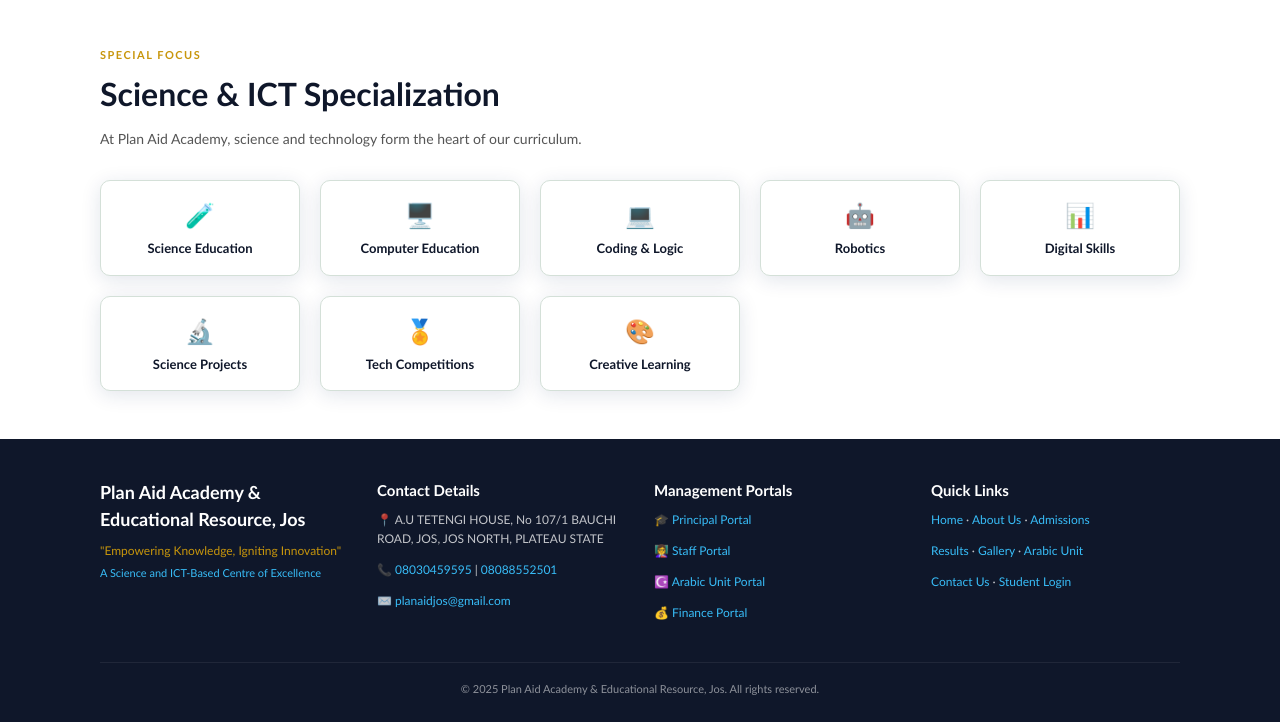
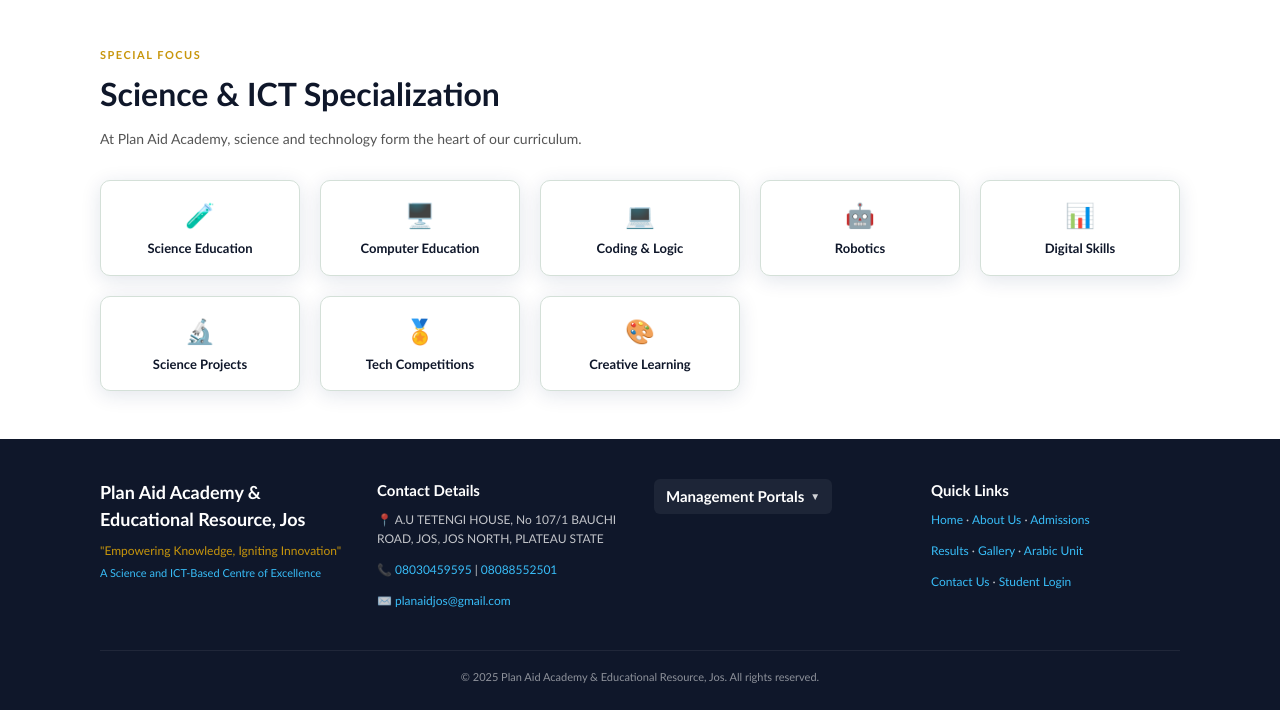
Before and after one commit to kaycodes94/schoolaid, a PHP site: page / in a window 1280 px wide. Shown: the part 2354-3076 px from the top of the page. Run offline with PHP 8.4, Linux system fonts and the light colour scheme.

Commit message:
Hide management portals in footer until header click

```diff
--- a/index.php
+++ b/index.php
@@ -181,6 +181,7 @@
   footer p { line-height: 1.6; margin-bottom: 12px; }
   footer a { color: var(--sky); text-decoration: none; }
   footer a:hover { text-decoration: underline; }
+  #mgmt-portals-toggle:hover { background: rgba(255,255,255,0.12) !important; color: var(--gold); }
   .footer-grid { max-width: 1080px; margin: 0 auto; display: grid; grid-template-columns: repeat(auto-fit, minmax(220px, 1fr)); gap: 28px; margin-bottom: 28px; }
   .footer-bottom { border-top: 1px solid rgba(255,255,255,0.1); padding-top: 18px; text-align: center; font-size: 11px; opacity: 0.7; max-width: 1080px; margin: 0 auto; }
 
@@ -709,11 +710,16 @@
       <p style="font-size:12px">✉️ <a href="mailto:planaidjos@gmail.com">planaidjos@gmail.com</a></p>
     </div>
     <div>
-      <h4 style="font-size:15px">Management Portals</h4>
-      <p style="font-size:12px"><a href="javascript:void(0)" onclick="openPortalLogin('principal')">🎓 Principal Portal</a></p>
-      <p style="font-size:12px"><a href="javascript:void(0)" onclick="openPortalLogin('staff')">👩‍🏫 Staff Portal</a></p>
-      <p style="font-size:12px"><a href="javascript:void(0)" onclick="openPortalLogin('arabic')">☪️ Arabic Unit Portal</a></p>
-      <p style="font-size:12px"><a href="javascript:void(0)" onclick="openPortalLogin('finance')">💰 Finance Portal</a></p>
+      <h4 id="mgmt-portals-toggle" onclick="toggleManagementPortals()" style="font-size:15px; cursor:pointer; user-select:none; display:inline-flex; align-items:center; gap:6px; background:rgba(255,255,255,0.06); padding:6px 12px; border-radius:6px; transition:all 0.2s ease;">
+        <span>Management Portals</span>
+        <span id="mgmt-portals-arrow" style="font-size:10px; transition:transform 0.3s ease; opacity:0.8;">▼</span>
+      </h4>
+      <div id="mgmt-portals-container" style="display:none; margin-top:10px;">
+        <p style="font-size:12px"><a href="javascript:void(0)" onclick="openPortalLogin('principal')">🎓 Principal Portal</a></p>
+        <p style="font-size:12px"><a href="javascript:void(0)" onclick="openPortalLogin('staff')">👩‍🏫 Staff Portal</a></p>
+        <p style="font-size:12px"><a href="javascript:void(0)" onclick="openPortalLogin('arabic')">☪️ Arabic Unit Portal</a></p>
+        <p style="font-size:12px"><a href="javascript:void(0)" onclick="openPortalLogin('finance')">💰 Finance Portal</a></p>
+      </div>
     </div>
     <div>
       <h4 style="font-size:15px">Quick Links</h4>
@@ -919,7 +925,25 @@ function closePortalLogin() {
   document.getElementById('portalLoginModal').classList.remove('open');
 }
 
+function toggleManagementPortals(forceShow) {
+  const container = document.getElementById('mgmt-portals-container');
+  const arrow = document.getElementById('mgmt-portals-arrow');
+  if (!container) return;
+
+  const isHidden = container.style.display === 'none' || container.style.display === '';
+  const shouldShow = (forceShow !== undefined) ? forceShow : isHidden;
+
+  if (shouldShow) {
+    container.style.display = 'block';
+    if (arrow) arrow.style.transform = 'rotate(180deg)';
+  } else {
+    container.style.display = 'none';
+    if (arrow) arrow.style.transform = 'rotate(0deg)';
+  }
+}
+
 function scrollToFooterPortals() {
+  toggleManagementPortals(true);
   const footer = document.getElementById('site-footer');
   if (footer) footer.scrollIntoView({ behavior: 'smooth' });
 }
```
Also changed, not shown: index.html (+29 -5 lines).
